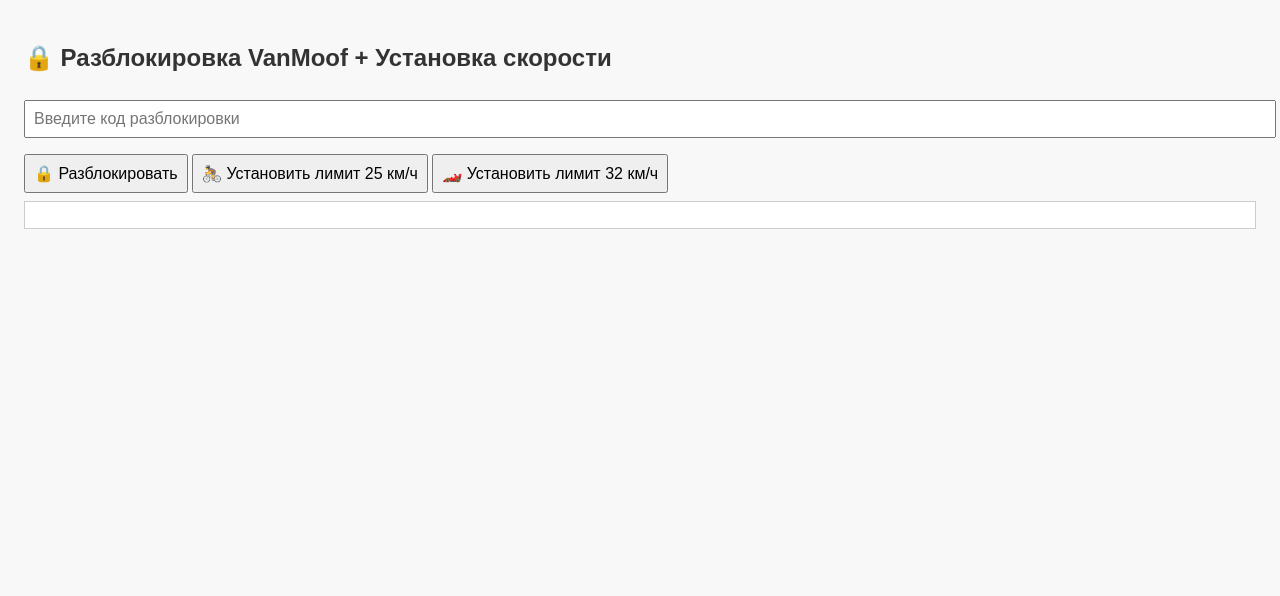
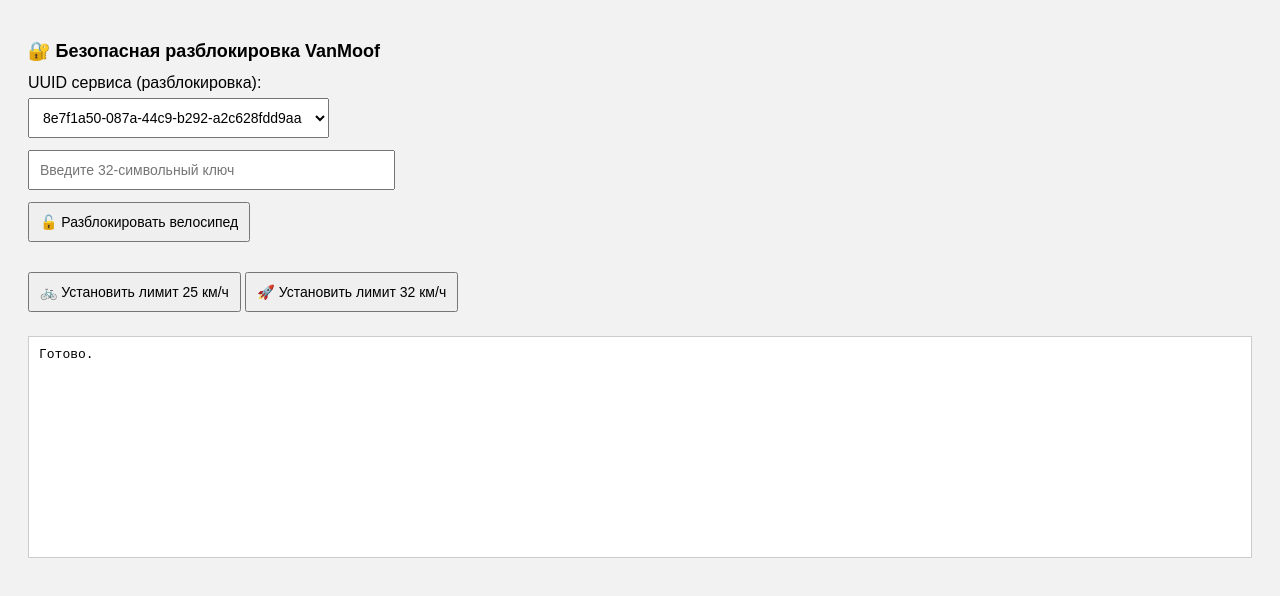
Before and after one commit to Lads821/vanmoof-web-unlock, a plain HTML site: page index.html in a window 1280 px wide. Drawn offline with Linux system fonts and the light colour scheme.

Commit message:
Update index.html

```diff
--- a/index.html
+++ b/index.html
@@ -1,83 +1,95 @@
 <!DOCTYPE html>
 <html lang="ru">
 <head>
-  <meta charset="UTF-8" />
-  <meta name="viewport" content="width=device-width, initial-scale=1.0" />
-  <title>Разблокировка VanMoof + Скорость</title>
+  <meta charset="UTF-8">
+  <title>🔓 VanMoof Разблокировка и Скорость</title>
   <style>
-    body {
-      font-family: sans-serif;
-      background: #f8f8f8;
-      padding: 1em;
-      color: #333;
-    }
-    input, select, button {
-      padding: 0.5em;
-      margin: 0.5em 0;
-      font-size: 1em;
-    }
-    #log {
-      background: #fff;
-      border: 1px solid #ccc;
-      padding: 1em;
-      white-space: pre-wrap;
-      font-family: monospace;
-    }
-    button {
-      cursor: pointer;
-    }
+    body { font-family: sans-serif; background: #f2f2f2; padding: 20px; }
+    h1 { font-size: 18px; }
+    input, button, select { margin: 6px 0; padding: 10px; font-size: 14px; }
+    #log { white-space: pre-wrap; background: #fff; border: 1px solid #ccc; padding: 10px; height: 200px; overflow-y: auto; font-family: monospace; }
   </style>
-  <script src="https://cdn.jsdelivr.net/gh/Poket-Jony/vanbike-lib/dist/vanbike-lib.js"></script>
 </head>
 <body>
-  <h2>🔒 Разблокировка VanMoof + Установка скорости</h2>
 
-  <input id="unlockCode" placeholder="Введите код разблокировки" style="width: 100%;" />
-  <br>
-  <button onclick="unlockBike()">🔒 Разблокировать</button>
-  <button onclick="setSpeedLimit(25)">🚴️ Установить лимит 25 км/ч</button>
-  <button onclick="setSpeedLimit(32)">🏎️ Установить лимит 32 км/ч</button>
+<h1>🔐 Безопасная разблокировка VanMoof</h1>
 
-  <div id="log"></div>
+<label for="serviceUuid">UUID сервиса (разблокировка):</label><br>
+<select id="serviceUuid">
+  <option value="8e7f1a50-087a-44c9-b292-a2c628fdd9aa">8e7f1a50-087a-44c9-b292-a2c628fdd9aa</option>
+</select><br>
+
+<input id="keyInput" placeholder="Введите 32-символьный ключ" size="40"><br>
+<button onclick="unlockBike()">🔓 Разблокировать велосипед</button><br><br>
+
+<button onclick="setSpeed(25)">🚲 Установить лимит 25 км/ч</button>
+<button onclick="setSpeed(32)">🚀 Установить лимит 32 км/ч</button><br><br>
+
+<div id="log">Готово.</div>
 
 <script>
 const log = msg => {
-      const area = document.getElementById("log");
-      const time = new Date().toLocaleTimeString();
-      area.textContent += `\n[${time}] ${msg}`;
-      area.scrollTop = area.scrollHeight;
+  const box = document.getElementById("log");
+  box.textContent += "\n[" + new Date().toLocaleTimeString() + "] " + msg;
+  box.scrollTop = box.scrollHeight;
 };
 
-    let bike;
+async function unlockBike() {
+  log("🔍 Поиск велосипеда...");
+  try {
+    const serviceUuid = document.getElementById('serviceUuid').value;
+    const key = document.getElementById("keyInput").value.trim();
+    if (!/^[0-9a-fA-F]{32}$/.test(key)) {
+      log("❌ Неверный ключ (ожидается 32 hex символа)");
+      return;
+    }
 
-    async function unlockBike() {
-      const code = document.getElementById("unlockCode").value.trim();
-      if (!code) return log("\u274c Введите код!");
+    const device = await navigator.bluetooth.requestDevice({
+      filters: [{ namePrefix: 'VANMOOF' }],
+      optionalServices: [serviceUuid]
+    });
 
-      log("\uD83D\uDD0D \u041F\u043E\u0438\u0441\u043A велосипеда...");
-      try {
-        bike = await Vanbike.discover();
-        log(`\uD83D\uDD17 \u041F\u043Eдкл\u044E\u0447\u0435ние к ${bike.name}...`);
-        await bike.connect();
-        await bike.unlock(code);
+    log("🔗 Подключение к " + device.name + "...");
+    const server = await device.gatt.connect();
+    const service = await server.getPrimaryService(serviceUuid);
+
+    // Характеристика для разблокировки (WRITE)
+    const characteristic = await service.getCharacteristic("8e7f1a53-087a-44c9-b292-a2c628fdd9aa");
+    const bytes = new Uint8Array(key.match(/.{1,2}/g).map(b => parseInt(b, 16)));
+
+    await characteristic.writeValueWithoutResponse(bytes);
     log("✅ Велосипед разблокирован!");
   } catch (e) {
-        log(`❌ \u041Eшибка: ${e.message}`);
+    log("❌ Ошибка при разблокировке: " + e.message);
   }
 }
 
-    async function setSpeedLimit(kph) {
-      if (!bike || !bike.isConnected()) {
-        log("❌ \u0412елосипед не подключен.");
-        return;
-      }
+async function setSpeed(kmh) {
+  const targetSpeed = kmh === 32 ? "США" : "ЕС";
+  log("⚙️ Установка лимита " + kmh + " км/ч (" + targetSpeed + ")...");
   try {
-        await bike.setSpeedLimit(kph);
-        log(`✅ Установлен лимит: ${kph} км/ч`);
+    const device = await navigator.bluetooth.requestDevice({
+      filters: [{ namePrefix: 'VANMOOF' }],
+      optionalServices: ["f000ffc0-0451-4000-b000-000000000000"]
+    });
+
+    const server = await device.gatt.connect();
+    const service = await server.getPrimaryService("f000ffc0-0451-4000-b000-000000000000");
+    const characteristic = await service.getCharacteristic("f000ffc3-0451-4000-b000-000000000000");
+
+    const hex = kmh === 32
+      ? "0f0d0000000000000000000000000000"
+      : "00000000000000000000000000000000";
+
+    const bytes = new Uint8Array(hex.match(/.{1,2}/g).map(b => parseInt(b, 16)));
+
+    await characteristic.writeValue(bytes);
+    log("✅ Лимит установлен: " + kmh + " км/ч");
   } catch (e) {
-        log(`❌ \u041Eшибка: ${e.message}`);
+    log("❌ Ошибка при установке лимита: " + e.message);
   }
 }
 </script>
+
 </body>
 </html>
```
Lines whose indentation alone changed are shown as unchanged.
